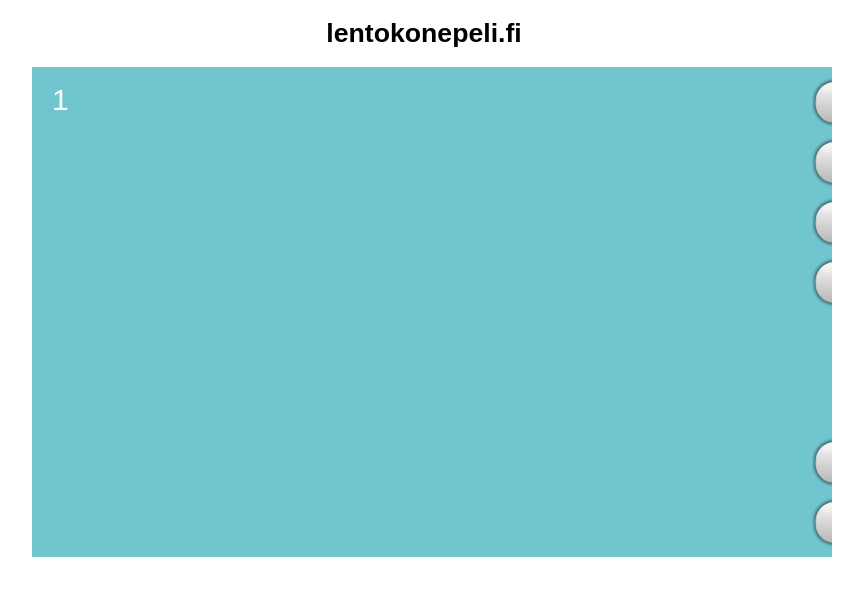
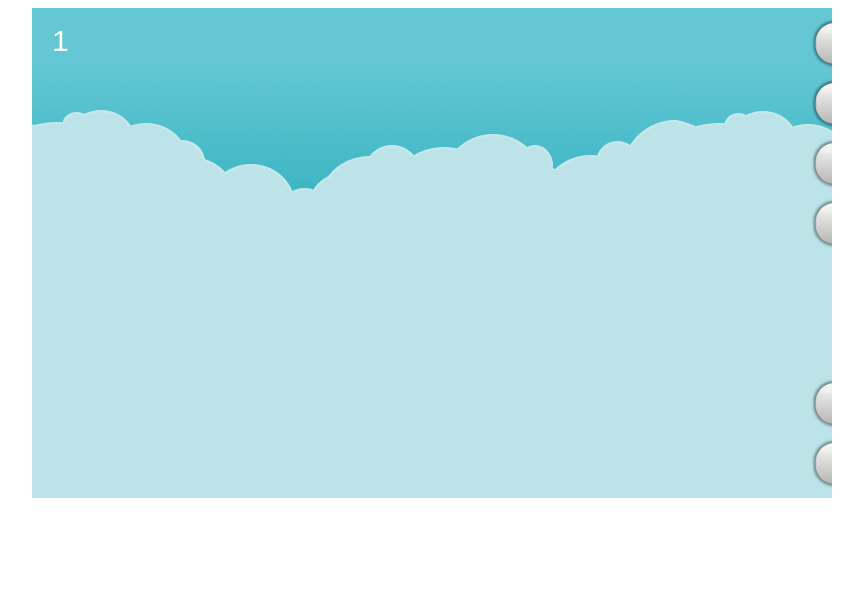
Before and after one commit to zacura/lentokonepeli, a plain HTML site: page index.html in a window 1280 px wide. Shown: the whole page, without its empty margins (216-1079 px from the left). Drawn offline with Linux system fonts and the light colour scheme; animation ran at ten frames a second.

Commit message:
clouds background and sound added

```diff
--- a/JS/main.js
+++ b/JS/main.js
@@ -1,24 +1,34 @@
 function init(){
     var game = new Phaser.Game(800,490,Phaser.AUTO,'viewport');
 
+    myAudio = new Audio('./AUDIO/bg_sound.wav');
+    myAudio.addEventListener('ended', function() {
+        this.currentTime = 0;
+        this.play();
+    }, false);
+    myAudio.play();
     // Creates a new 'main' state that will contain the game
     var main_state = {
         preload: function() {
             // Function called first to load all the assets
             // Change the background color of the game
-            this.game.stage.backgroundColor = '#71c5cf';
+            this.game.stage.backgroundColor = '#bbe3e8';
 
             // Load the bird sprite
             this.game.load.image('rollator', './IMG/rollator2.png');
-            this.game.load.image('pipe','./IMG/pill.png');
+            this.game.load.image('pill','./IMG/pill.png');
+            this.game.load.image('bg_clouds','./IMG/bg_clouds.png');
         },
         create: function() {
             // Fuction called after 'preload' to setup the game
             // Display the bird on the screen
+
+            this.bg_clouds = game.add.sprite(0, 0, 'bg_clouds');
             this.bird = this.game.add.sprite(100, 245, 'rollator');
 
             this.pipes = game.add.group();
-            this.pipes.createMultiple(20, 'pipe');
+            this.pipes.createMultiple(20, 'pill');
+
 
             // Add gravity to the bird to make it fall
             this.bird.body.gravity.y = 1000;
@@ -37,6 +47,13 @@ function init(){
         update: function() {
             // Function called 60 times per second
             // If the bird is out of the world (too high or too low), call the 'restart_game' function
+            if (this.bg_clouds.x <-700) {
+                this.bg_clouds.x = 0;
+            }
+            else{
+                this.bg_clouds.x -=1;
+            }
+
             if (this.bird.inWorld == false)
             this.restart_game();
 
@@ -53,6 +70,7 @@ function init(){
             // Start the 'main' state, which restarts the game
             this.game.state.start('main');
             this.game.time.events.remove(this.timer);
+            myAudio.currentTime = 0;
         },
 
         add_one_pipe: function(x, y) {
--- a/index.html
+++ b/index.html
@@ -2,18 +2,7 @@
 
 <html>
 <head>
-	<meta name="google-site-verification" content="JCBsYTPnRmeX3WBZP5SapnZRam71Fiw-M5ZHYpIrl2w" />
     <title>Lentokonepeli</title>
-    <script>
-        (function(i,s,o,g,r,a,m){i['GoogleAnalyticsObject']=r;i[r]=i[r]||function(){
-        (i[r].q=i[r].q||[]).push(arguments)},i[r].l=1*new Date();a=s.createElement(o),
-        m=s.getElementsByTagName(o)[0];a.async=1;a.src=g;m.parentNode.insertBefore(a,m)
-        })(window,document,'script','//www.google-analytics.com/analytics.js','ga');
-
-        ga('create', 'UA-26185910-2', 'lentokonepeli.fi');
-        ga('send', 'pageview');
-
-    </script>
     <script src="./JS/jquery.min.js"></script>
     <script src="./JS/phaser.min.js"></script>
     <script src="./JS/main.js"></script>
@@ -24,48 +13,9 @@
             init();
         });
     </script>
-	<style>
-		body {
-			font-family: Arial, Helvetica, sans-serif;
-		}
-		h1 {
-			font-size: 20pt;
-			text-align: center;
-		}
-		#header {
-			margin-left: auto;
-			margin-right: auto;
-		}
-        #social {
-            margin-left: auto;
-            margin-right: auto;
-            margin-top: 30px;
-            width: 400px;
-        }
-	</style>
 </head>
 
 <body>
-<div id="header">
-<h1>lentokonepeli.fi</h1>
-</div>
 <div id="viewport" style="width: 800px"></div>
-<div id="social">
-<!-- AddThis Button BEGIN -->
-<div class="addthis_toolbox addthis_default_style addthis_32x32_style">
-<a class="addthis_button_facebook"></a>
-<a class="addthis_button_google_plusone_share"></a>
-<a class="addthis_button_twitter"></a>
-<a class="addthis_button_reddit"></a>
-<a class="addthis_button_delicious"></a>
-<a class="addthis_button_tumblr"></a>
-<a class="addthis_button_digg"></a>
-<a class="addthis_button_stumbleupon"></a>
-<a class="addthis_button_compact"></a><a class="addthis_counter addthis_bubble_style"></a>
-</div>
-<script type="text/javascript">var addthis_config = {"data_track_addressbar":true};</script>
-<script type="text/javascript" src="//s7.addthis.com/js/300/addthis_widget.js#pubid=ra-534691d4584ead66"></script>
-<!-- AddThis Button END -->
-</div>
 </body>
 </html>
```
Also changed, not shown: IMG/bg_clouds.png (added), 1 other file.
